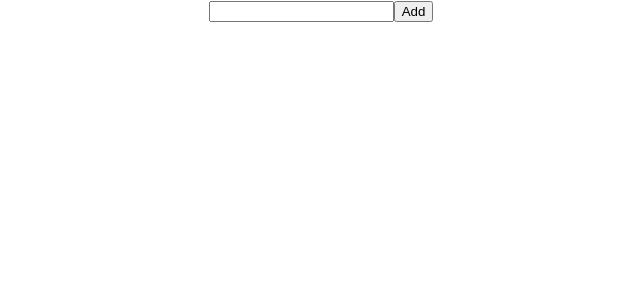
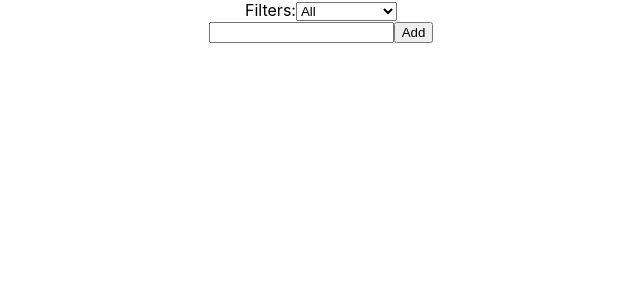
Before and after one commit to IAMISTP/f_recoil_todo-app, a React (Create React App) app: page / in a window 1280 px wide. Shown: the top 300 px of the page, without its empty margins (319-959 px from the left). Built offline with nearby package versions, Linux system fonts and the light colour scheme.

Commit message:
필터링 하기

```diff
--- a/src/App.js
+++ b/src/App.js
@@ -2,16 +2,20 @@ import logo from './logo.svg';
 import './App.css';
 import TodoItemCreate from './components/TodoItemCreate';
 import { useRecoilValue } from 'recoil';
-import { todoListState } from './todoAtom';
+import { filteredTodoListState, todoListState } from './todoAtom';
 import TodoItem from './components/TodoItem';
+import TodoListFilters from './components/TodoListFilters';
 
 function App() {
   const todoList = useRecoilValue(todoListState);
-  console.log(todoList);
+  const filteredTodoList = useRecoilValue(filteredTodoListState)
+  console.log('todoList',todoList);
+  console.log('filteredTodoList',filteredTodoList);
   return (
     <div className="App">
+      <TodoListFilters />
       <TodoItemCreate />
-      {todoList.map(todo => <TodoItem key={todo.id} item={todo} />)}
+      {filteredTodoList.map(todo => <TodoItem key={todo.id} item={todo} />)}
     </div>
   );
 }
--- /dev/null
+++ b/src/components/TodoListFilters.js
@@ -0,0 +1,23 @@
+import React from 'react'
+import { useRecoilState } from 'recoil'
+import { todoListFilterstate } from '../todoAtom';
+
+const TodoListFilters = () => {
+    const [filter,setFilter] = useRecoilState(todoListFilterstate);
+
+    const updateFilter = ({target:{value}}) =>{
+        setFilter(value)
+    }
+  return (
+    <div>
+        Filters:
+        <select value={filter} onChange={updateFilter}>
+            <option value="Show All">All</option>
+            <option value="Show Completed">Completed</option>
+            <option value="Show Uncompleted">Uncompleted</option>
+        </select>
+    </div>
+  )
+}
+
+export default TodoListFilters
--- a/src/todoAtom.js
+++ b/src/todoAtom.js
@@ -1,6 +1,28 @@
-import { atom } from "recoil";
+import { atom, selector } from "recoil";
 
 export const todoListState = atom({
     key:'todoListState',
     default:[]
 })
+
+export const todoListFilterstate = atom({
+    key:'todoListFilterState',
+    default:'Show All'
+})
+
+export const filteredTodoListState = selector({
+    key:'filteredTodoListState',
+    get:({get})=>{
+        const filter = get(todoListFilterstate);
+        const list = get(todoListState);
+        console.log(filter);
+        switch(filter){
+            case 'Show Completed':
+                return list.filter((item) => item.isComplete);
+            case 'Show Uncompleted':
+                return list.filter((item) =>!item.isComplete);
+            default:
+                return list;
+        }
+    }
+})
```
